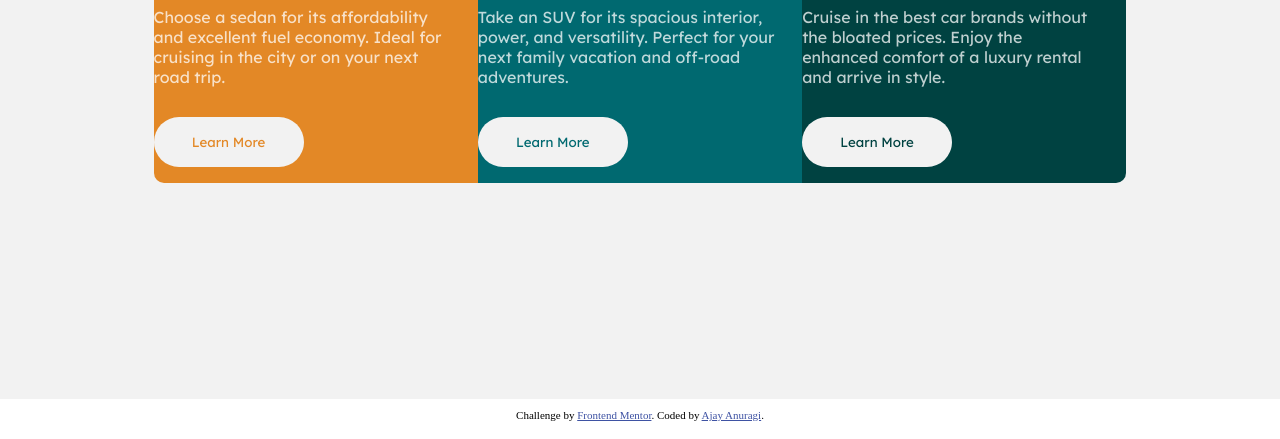
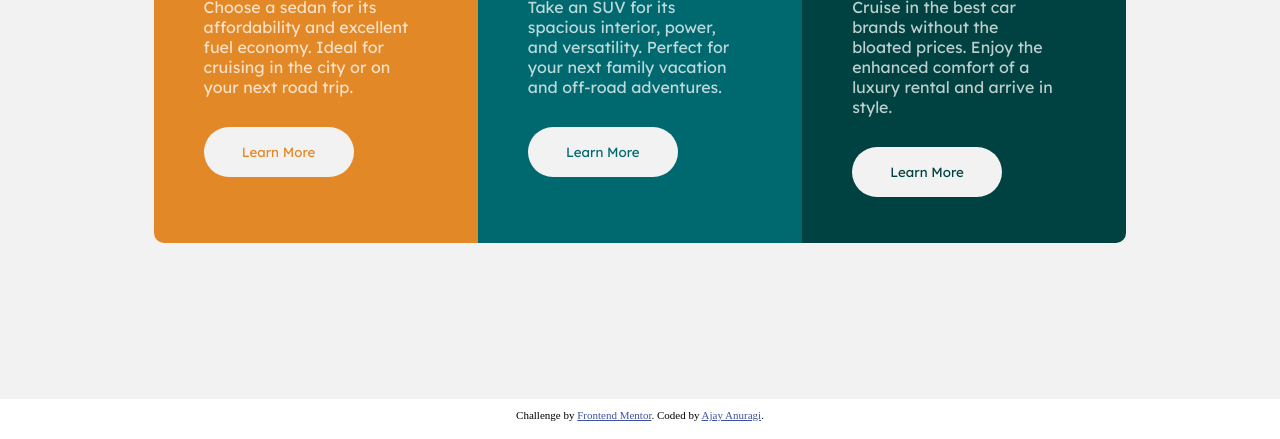
Before and after one commit to ajayanuragi/3-coloumn-preview-card-component, a plain HTML site: page index.html in a window 1280 px wide. Shown: the part 361-800 px from the top of the page. Drawn offline with Linux system fonts and the light colour scheme.

Commit message:
Update index.html

```diff
--- a/index.html
+++ b/index.html
@@ -8,8 +8,6 @@
   <link rel="stylesheet" href="style.css">
 
   <title>Frontend Mentor | 3-column preview card component</title>
-
-  <!-- Feel free to remove these styles or customise in your own stylesheet 👍 -->
   <style>
     .attribution { font-size: 11px; text-align: center;
     margin-top: 10px; }
@@ -18,7 +16,7 @@
 </head>
 <body>
   <div class="outer">
-    <div class="card-1">
+    <div class="card card-1">
       <svg width="64" height="40" xmlns="http://www.w3.org/2000/svg"><g fill="none" fill-rule="evenodd"><circle fill="#000" opacity=".201" cx="20" cy="20" r="20"/><path d="M52.936 24.11c1.942 0 3.517 1.542 3.517 3.445 0 1.903-1.575 3.445-3.517 3.445s-3.516-1.542-3.516-3.445c0-1.903 1.574-3.445 3.516-3.445zm-21.957 0c1.942 0 3.517 1.542 3.517 3.445 0 1.903-1.575 3.445-3.517 3.445s-3.516-1.542-3.516-3.445c0-1.903 1.574-3.445 3.516-3.445zm6.948-4.848v1.429c0 .716.61 1.293 1.348 1.259a1.295 1.295 0 001.225-1.295v-1.393h8.256l13.483 1.313c.956.093 1.676.881 1.676 1.814 0 2.89-2.126 5.303-4.926 5.819.397-3.557-2.458-6.62-6.053-6.62-3.646 0-6.504 3.14-6.039 6.723h-9.879c.466-3.588-2.397-6.722-6.039-6.722-3.595 0-6.45 3.062-6.052 6.62-2.14-.398-3.916-1.912-4.61-3.931h1.142c.731 0 1.32-.598 1.285-1.322-.033-.678-.629-1.2-1.322-1.2H20v-.251c0-1.274 1.066-2.243 2.306-2.243h15.62zM42.59 11c2.645 0 4.99 1.556 5.972 3.963l.726 1.779H40.17L38.413 11h4.178zm-6.865 0l1.758 5.741H26.505l3.357-3.654A6.502 6.502 0 0134.644 11h1.082z" fill="#FFD473" fill-rule="nonzero"/></g></svg>
      <div class="card-heading">
        <h1>Sedans</h1>
@@ -33,7 +31,7 @@
 
 
     </div>
-    <div class="card-2">
+    <div class="card card-2">
       <svg width="64" height="40" xmlns="http://www.w3.org/2000/svg"><g fill="none" fill-rule="evenodd"><circle fill="#000" opacity=".201" cx="20" cy="20" r="20"/><path d="M31.002 22.358c2.917 0 5.18 2.593 4.762 5.506a4.828 4.828 0 01-2.962 3.778 4.797 4.797 0 01-5.3-1.165c-1.188-1.26-1.235-2.613-1.263-2.613-.42-2.924 1.857-5.506 4.763-5.506zm22 0c3.457 0 5.798 3.567 4.41 6.744A4.816 4.816 0 0152.3 31.94a4.826 4.826 0 01-4.06-4.077c-.42-2.915 1.846-5.506 4.762-5.506zm-15.04-6.083v1.462a1.29 1.29 0 001.352 1.29c.693-.033 1.227-.631 1.227-1.326v-1.426h8.3l13.056.716a1.29 1.29 0 011.164.917c.27.895.446 1.477.563 1.87h-1.047c-.694 0-1.291.534-1.324 1.228a1.29 1.29 0 001.288 1.352h1.445c-.164 2.225-1.57 4.193-3.6 5.05.13-4.212-3.255-7.63-7.384-7.63-4.317 0-7.762 3.718-7.358 8.086h-7.285c.43-4.655-3.503-8.531-8.131-8.046v-3.543h7.734zm-10.312 0v4.308a7.4 7.4 0 00-4.006 7.274 3.874 3.874 0 01-3.642-3.864v-1.635h1.46a1.29 1.29 0 000-2.58h-1.461v-3.213l.003-.29h7.646zm14.986-8.196c2.65 0 5 1.592 5.984 4.055l.63 1.579a5.525 5.525 0 01-.065-.004l-.026-.002-.034-.002-.022-.002a4.178 4.178 0 00-.224-.006l-.098-.001h-.039l-.136-.001h-.052l-.326-.001H40.211L38.528 8.08zm-13.632 0l-1.122 5.616h-7.144l1.47-4.71a1.29 1.29 0 011.231-.906h5.565zm6.832 0l1.683 5.615h-7.007l1.121-5.615h4.203z" fill="#26B5C0" fill-rule="nonzero"/></g></svg>
      <div class="card-heading">
        <h1>SUVs</h1>
@@ -48,7 +46,7 @@
 
 
     </div>
-    <div class="card-3">
+    <div class="card card-3">
       <svg width="64" height="40" xmlns="http://www.w3.org/2000/svg"><g fill="none" fill-rule="evenodd"><circle fill="#000" opacity=".201" cx="20" cy="20" r="20"/><path d="M30.98 22.835c1.941 0 3.516 1.604 3.516 3.583 0 1.978-1.575 3.582-3.517 3.582s-3.516-1.604-3.516-3.582c0-1.979 1.574-3.583 3.516-3.583zm21.956 0c1.942 0 3.517 1.604 3.517 3.583 0 1.978-1.575 3.582-3.517 3.582s-3.516-1.604-3.516-3.582c0-1.979 1.574-3.583 3.516-3.583zm-9.143-10.45a1.27 1.27 0 011.819 0l3.715 3.784c4.444-.115 9.7 1.142 13.964 3.753.387.237.624.664.624 1.124 0 3.006-2.126 5.514-4.926 6.05.397-3.698-2.458-6.882-6.053-6.882-3.646 0-6.504 3.264-6.039 6.99h-9.669c.76-1.544.993-2.026 1.337-2.711l.082-.162c.421-.835 1.056-2.07 2.883-5.65 1.68-.023 3.47-.408 5.247-1.403l-2.984-3.04a1.328 1.328 0 010-1.854zm-7.68 1.064c.683-.2 1.395.202 1.592.898l.749 2.652a3.46 3.46 0 01-.247 2.51l-1.733 3.395-.216.424c-1.07-1.89-3.06-3.114-5.279-3.114-3.595 0-6.45 3.184-6.052 6.885-1.832-.347-3.414-1.537-4.278-3.276a1.331 1.331 0 01.117-1.376l.955-1.303-1.325-1.295c-.751-.735-.376-2.024.64-2.231l6.614-1.346.13-.026c.092-.019.145-.03.157-.031.314-.146 1.07-.591 1.07-1.506 0-.734.592-1.327 1.316-1.31.712.016 1.268.662 1.256 1.388a4.11 4.11 0 01-.348 1.611 22.69 22.69 0 014.7 1.146l-.7-2.473a1.314 1.314 0 01.882-1.622z" fill="#19B89D" fill-rule="nonzero"/></g></svg>
      <div class="card-heading">
        <h1>Luxury</h1>
```
